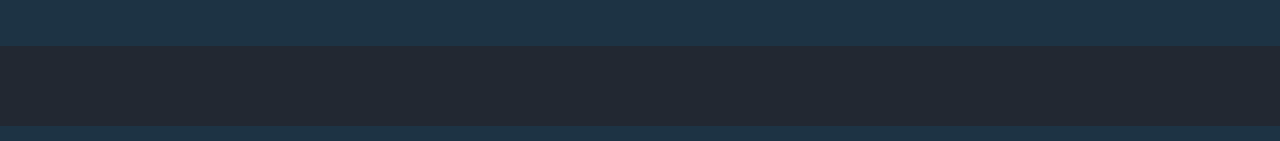
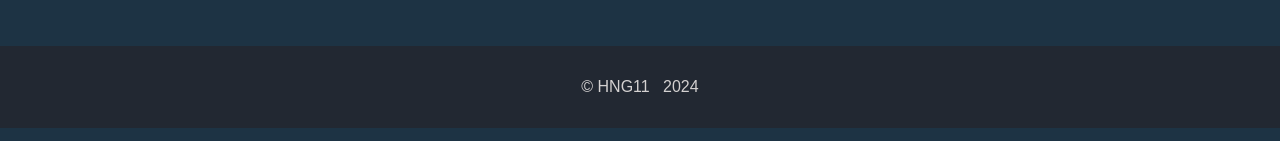
Before and after one commit to Emmadegreat/hng11-task1, a plain HTML site: page index.html in a window 1280 px wide. Shown: the part 656-797 px from the top of the page. Drawn offline with Linux system fonts and the light colour scheme.

Commit message:
codes modified

```diff
--- a/assest/css/style.css
+++ b/assest/css/style.css
@@ -104,9 +104,10 @@ main{
 
 
 footer{
-    padding: 4rem 3rem 1rem 3rem;
+    padding: 2rem 1.5rem;
     margin-top: 1.1rem;
     color: rgb(212, 209, 209);
+    text-align: center;
     background-color: #222832;
 }
 
--- a/index.html
+++ b/index.html
@@ -50,8 +50,7 @@
     </main>
 
     <footer>
-
-
+        <p><span>&copy; HNG11 </span> &nbsp;&nbsp;<span>2024</span></p>
     </footer>
     <script src="./assest/js/app.js"></script>
 
```
